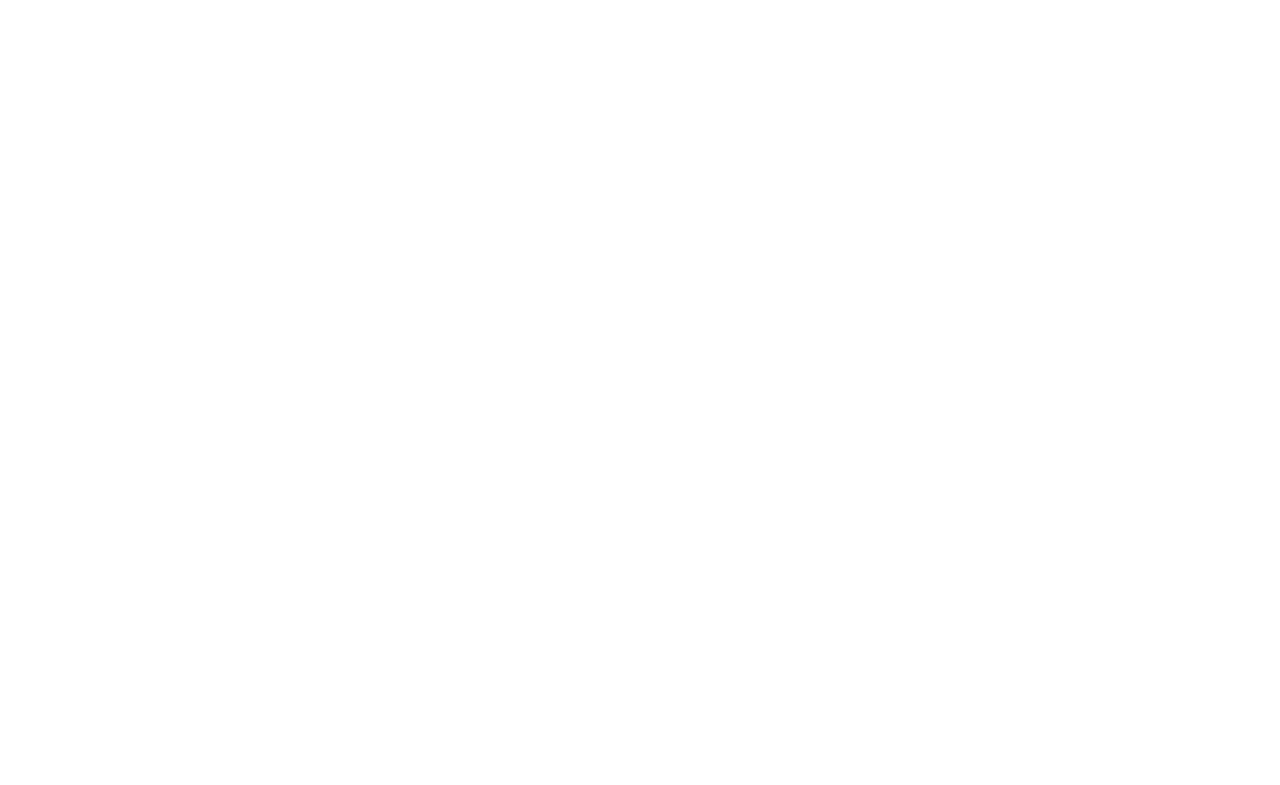
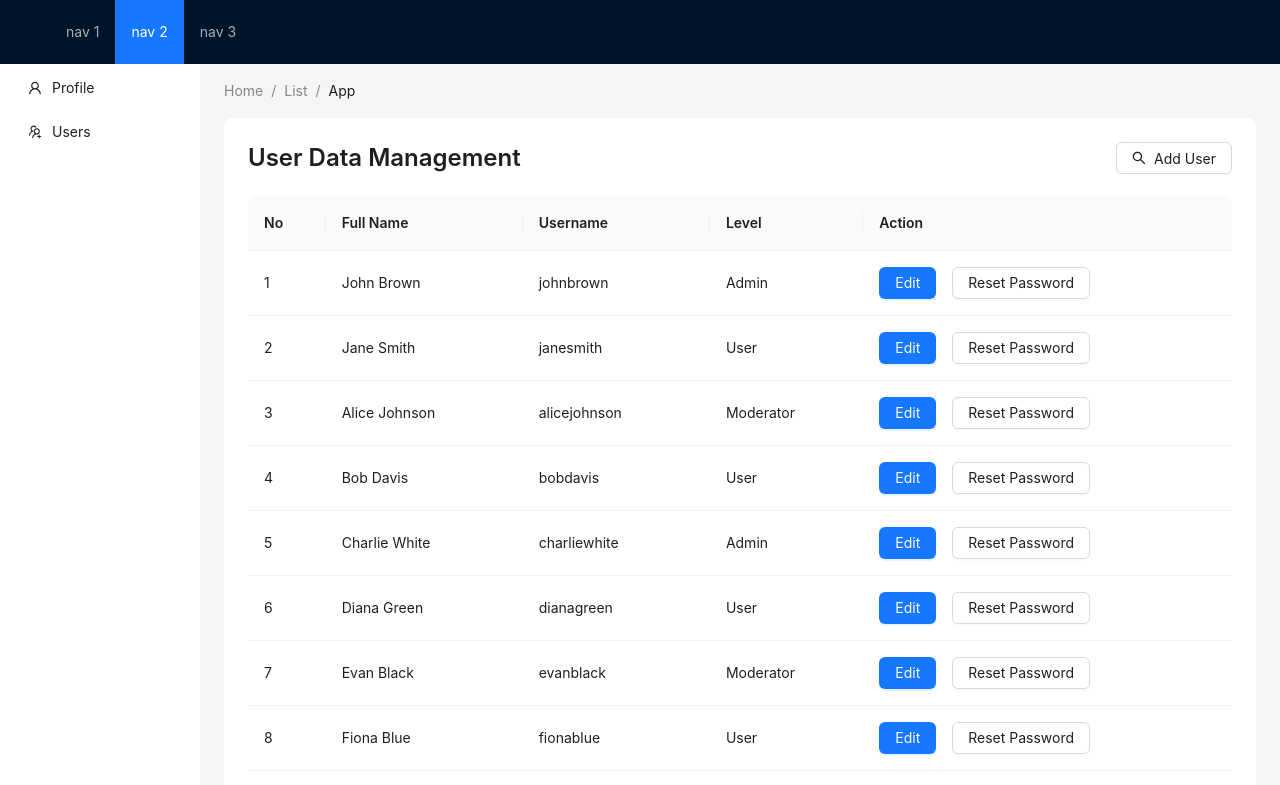
Before and after one commit to IQMS-System/AnalysisToolFrontend, a React (Vite) app: page /users in a window 1280 px wide. Before the commit this address had no page. Shown: the top 785 px of the page. Built offline with nearby package versions, Linux system fonts and the light colour scheme.

Commit message:
feat: add users page

```diff
--- /dev/null
+++ b/src/routes/UsersPage/index.tsx
@@ -0,0 +1,21 @@
+import { Button, Flex, Table } from "antd";
+import BaseLayout from "../../components/BaseLayout";
+import { columnsUsers, dataUsers } from "./tableConfig";
+import Title from "antd/es/typography/Title";
+import { SearchOutlined } from "@ant-design/icons";
+
+const UsersPage = () => {
+  return (
+    <BaseLayout>
+      <Flex vertical gap={10}>
+        <Flex justify="space-between">
+          <Title level={3}>User Data Management</Title>
+          <Button icon={<SearchOutlined />}>Add User</Button>
+        </Flex>
+        <Table columns={columnsUsers} dataSource={dataUsers} />;
+      </Flex>
+    </BaseLayout>
+  );
+};
+
+export default UsersPage;
--- /dev/null
+++ b/src/routes/UsersPage/tableConfig.tsx
@@ -0,0 +1,108 @@
+import { Button, Space, TableProps, Tag } from "antd";
+
+interface DataType {
+  key: string;
+  fullName: string;
+  username: string;
+  level: string;
+}
+
+export const columnsUsers: TableProps<DataType>["columns"] = [
+  {
+    title: "No",
+    dataIndex: "key",
+    key: "number",
+    render: (text) => <a>{text}</a>,
+  },
+  {
+    title: "Full Name",
+    dataIndex: "fullName",
+    key: "fullName",
+    render: (text) => <a>{text}</a>,
+  },
+  {
+    title: "Username",
+    dataIndex: "username",
+    key: "username",
+    render: (text) => <a>{text}</a>,
+  },
+  {
+    title: "Level",
+    dataIndex: "level",
+    key: "level",
+    render: (text) => <a>{text}</a>,
+  },
+  {
+    title: "Action",
+    key: "action",
+    render: () => (
+      <Space size="middle">
+        <Button type="primary">Edit</Button>
+        <Button>Reset Password</Button>
+      </Space>
+    ),
+  },
+];
+
+export const dataUsers: DataType[] = [
+  {
+    key: "1",
+    fullName: "John Brown",
+    username: "johnbrown",
+    level: "Admin",
+  },
+  {
+    key: "2",
+    fullName: "Jane Smith",
+    username: "janesmith",
+    level: "User",
+  },
+  {
+    key: "3",
+    fullName: "Alice Johnson",
+    username: "alicejohnson",
+    level: "Moderator",
+  },
+  {
+    key: "4",
+    fullName: "Bob Davis",
+    username: "bobdavis",
+    level: "User",
+  },
+  {
+    key: "5",
+    fullName: "Charlie White",
+    username: "charliewhite",
+    level: "Admin",
+  },
+  {
+    key: "6",
+    fullName: "Diana Green",
+    username: "dianagreen",
+    level: "User",
+  },
+  {
+    key: "7",
+    fullName: "Evan Black",
+    username: "evanblack",
+    level: "Moderator",
+  },
+  {
+    key: "8",
+    fullName: "Fiona Blue",
+    username: "fionablue",
+    level: "User",
+  },
+  {
+    key: "9",
+    fullName: "George Yellow",
+    username: "georgeyellow",
+    level: "Admin",
+  },
+  {
+    key: "10",
+    fullName: "Hannah Purple",
+    username: "hannahpurple",
+    level: "User",
+  },
+];
--- a/src/routes/index.tsx
+++ b/src/routes/index.tsx
@@ -2,6 +2,7 @@
 import LoginPage from "./LoginPage";
 import HomePage from "./HomePage";
 import PrivateRoutes from "../components/PrivateRoutes";
+import UsersPage from "./UsersPage";
 
 const MainRoutes = () => {
   return (
@@ -10,6 +11,7 @@
 
       <Route element={<PrivateRoutes />}>
         <Route path="/" element={<HomePage />} />
+        <Route path="/users" element={<UsersPage />} />
       </Route>
     </Routes>
   );
```
